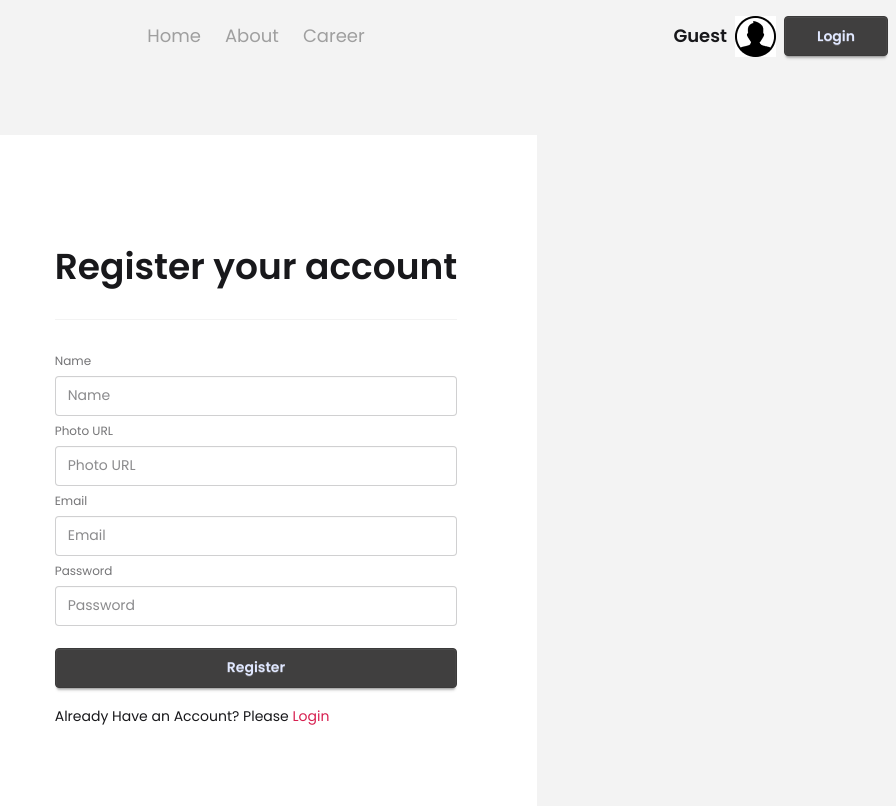
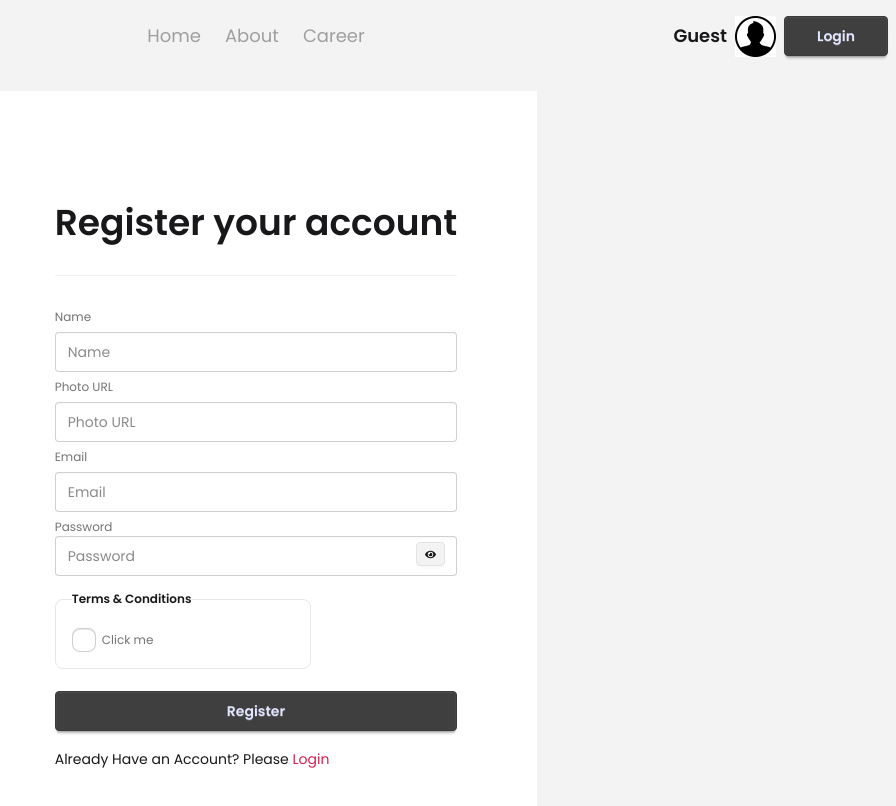
Before and after one commit to oliullahakib/dragon-news-project, a React (Vite) app: page /auth/register in a window 1280 px wide. Shown: the top 806 px of the page, without its empty margins (384-1280 px from the left). Built offline with nearby package versions, Linux system fonts and the light colour scheme; no server answers.

Commit message:
update user functionality and show password and term&conditions added to register page

```diff
--- a/src/Context/AuthProvider.jsx
+++ b/src/Context/AuthProvider.jsx
@@ -1,6 +1,6 @@
 import React, { useEffect, useState } from 'react';
 import { AuthContext } from './AuthContex';
-import { createUserWithEmailAndPassword, onAuthStateChanged, signInWithEmailAndPassword, signOut } from 'firebase/auth';
+import { createUserWithEmailAndPassword, onAuthStateChanged, signInWithEmailAndPassword, signOut, updateProfile } from 'firebase/auth';
 import { auth } from '../firebase/firebase.config';
 
 const AuthProvider = ({ children }) => {
@@ -14,13 +14,16 @@ const AuthProvider = ({ children }) => {
     const logOutUser = () => {
         return signOut(auth)
     }
+    const updateUser = (user,userObj)=>{
+        return updateProfile(user, userObj)
+    }
     useEffect(() => {
         onAuthStateChanged(auth, (currentUser) => {
            setUser(currentUser)
         });
     }, [])
 
-    const value = { creatUser, logInUser, logOutUser,user }
+    const value = { creatUser, logInUser, logOutUser,user,updateUser }
     return <AuthContext value={value}>
         {children}
     </AuthContext>
--- a/src/Pages/Login.jsx
+++ b/src/Pages/Login.jsx
@@ -1,20 +1,22 @@
-import React, { use } from 'react';
+import React, { use, useState } from 'react';
 import { Link, useNavigate } from 'react-router';
 import { AuthContext } from '../Context/AuthContex';
 import { toast } from 'react-toastify';
+import { FaEye, FaEyeSlash } from 'react-icons/fa';
 
 const Login = () => {
-    const navigate = useNavigate()
-    const { logInUser } = use(AuthContext)
+    const navigate = useNavigate();
+    const { logInUser } = use(AuthContext);
+    const [show, setShow] = useState(false)
     const handleLogin = (e) => {
         e.preventDefault()
         const email = e?.target?.email?.value
         const password = e?.target?.password?.value
-        logInUser(email,password)
+        logInUser(email, password)
             .then((res) => {
-               toast.success("Login Successfully")
-               console.log(res.user)
-               navigate("/")
+                toast.success("Login Successfully")
+                console.log(res.user)
+                navigate("/")
             })
             .catch((error) => {
                 const errorCode = error.code;
@@ -32,8 +34,11 @@ const Login = () => {
                     <label className="label">Email</label>
                     <input required name='email' type="email" className="input w-full" placeholder="Email" />
                     {/* password */}
-                    <label className="label">Password</label>
-                    <input required name='password' type="password" className="input w-full" placeholder="Password" />
+                    <div className='relative'>
+                        <label className="label">Password</label>
+                        <input required name='password' type={show ? "text" : "password"} className="input w-full" placeholder="Password" />
+                        <span className='btn btn-xs absolute top-6 right-3 ' onClick={() => setShow(!show)}>{show ? <FaEyeSlash /> : <FaEye />}</span>
+                    </div>
                     <div><a className="link link-hover">Forgot password?</a></div>
                     <button type='submit' className="btn btn-primary mt-4">Login</button>
                     <p className='text-sm mt-3' >Don't Have an Account? Please <Link to="/auth/register" className='text-secondary hover:font-bold'>Register</Link> </p>
--- a/src/Pages/Register.jsx
+++ b/src/Pages/Register.jsx
@@ -1,22 +1,40 @@
-import React, { use } from 'react';
-import { Link } from 'react-router';
+import React, { use, useState } from 'react';
+import { Link, useNavigate } from 'react-router';
 import { AuthContext } from '../Context/AuthContex';
 import { toast } from 'react-toastify';
+import { FaEye, FaEyeSlash } from 'react-icons/fa';
 
 const Register = () => {
-    const {creatUser}=use(AuthContext)
-    const handleRegister =(e)=>{
+    const { creatUser, updateUser } = use(AuthContext);
+    const navigate = useNavigate()
+    const [show, setShow] = useState(false)
+    const handleRegister = (e) => {
         e.preventDefault()
         const name = e?.target?.name?.value
         const photo = e?.target?.photo?.value
         const email = e?.target?.email?.value
+        const terms = e?.target?.terms.checked;
+        if(!terms) return alert("Please Accept Our Terms and Conditions.")
         const password = e?.target?.password?.value
-      creatUser(email,password)
+        creatUser(email, password)
             .then((userCredential) => {
                 // Signed up
                 const user = userCredential.user;
+
+                // update user
+                const userObj = {
+                    displayName: name,
+                    photoURL: photo
+                }
+                updateUser(user, userObj)
+                    .then(() => {
+                        toast.info("User Updated")
+                    }).catch((error) => {
+                        toast.error(error)
+                    });
                 toast.success("User Created Successfully")
-    console.log("submite register",{name,photo,email,password,user})
+                console.log("submite register", { user });
+                navigate("/")
             })
             .catch((error) => {
                 const errorCode = error.code;
@@ -38,8 +56,19 @@ const Register = () => {
                     <label className="label">Email</label>
                     <input required name='email' type="email" className="input w-full" placeholder="Email" />
                     {/* password */}
+                    <div className='relative'>
                         <label className="label">Password</label>
-                            <input required name='password' type="password" className="input w-full" placeholder="Password" />
+                        <input required name='password' type={show ? "text" : "password"} className="input w-full" placeholder="Password" />
+                        <span className='btn btn-xs absolute top-6 right-3 ' onClick={() => setShow(!show)}>{show ? <FaEyeSlash /> : <FaEye />}</span>
+                    </div>
+                    {/* terms and conditions  */}
+                    <fieldset className="fieldset bg-base-100 border-base-300 rounded-box w-64 border p-4">
+                        <legend className="fieldset-legend">Terms & Conditions</legend>
+                        <label className="label">
+                            <input name='terms' type="checkbox"  className="checkbox" />
+                            Click me
+                        </label>
+                    </fieldset>
                     <button type='submit' className="btn btn-primary mt-4">Register</button>
                     <p className='text-sm mt-3'>Already Have an Account? Please <Link to="/auth/login" className='text-secondary hover:font-bold'>Login</Link> </p>
                 </form>
--- a/src/components/Navbar.jsx
+++ b/src/components/Navbar.jsx
@@ -42,7 +42,7 @@ const Navbar = () => {
                 </div>
                 <div className="navbar-end space-x-2">
                     <p className='text-lg font-semibold'>{user?.displayName? user?.displayName : "Guest"}</p>
-                    {user?.photoURL?<img src={user?.photoURL} alt={user.name} />:<img src={userLogo} alt="guest" />}
+                    {user?.photoURL?<img className='w-12 h-12 rounded-full' src={user?.photoURL} alt={user.name} />:<img src={userLogo} alt="guest" />}
                     {
                       user?<button onClick={handleLogout} className='btn btn-secondary'>Logout</button> :  <Link to={"/auth/login"} className="btn btn-primary px-8">Login</Link>
 
```
Lines whose indentation alone changed are shown as unchanged.
